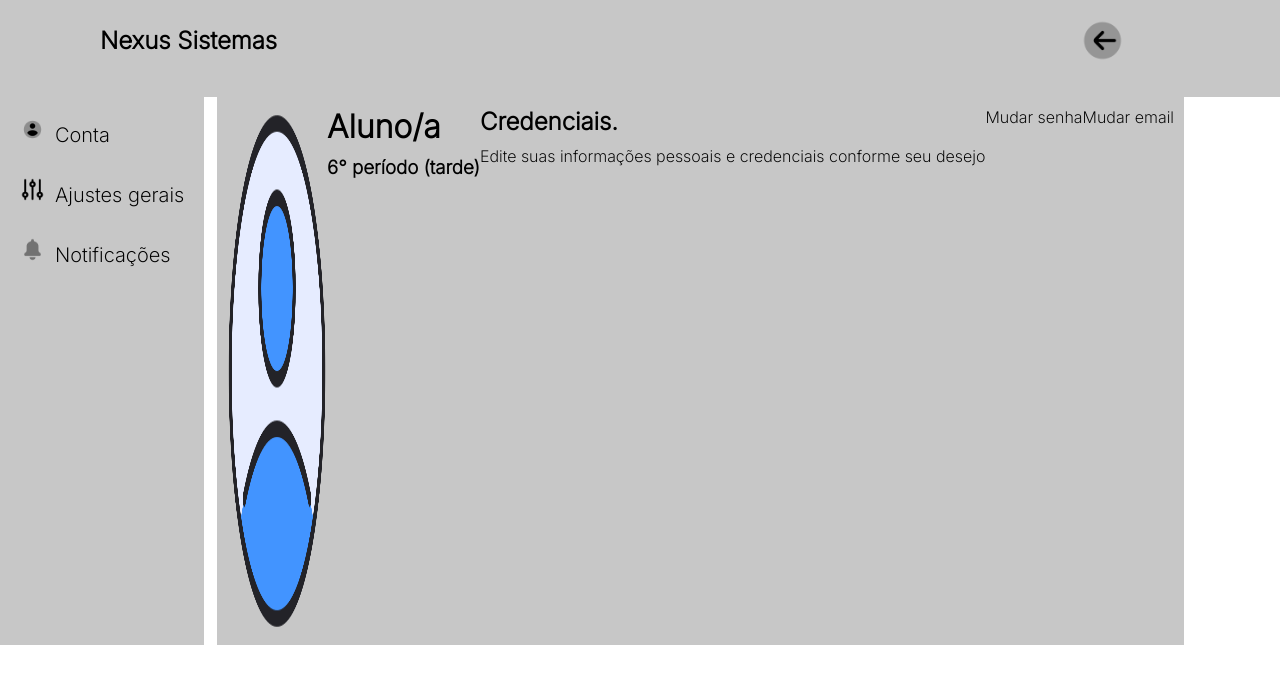
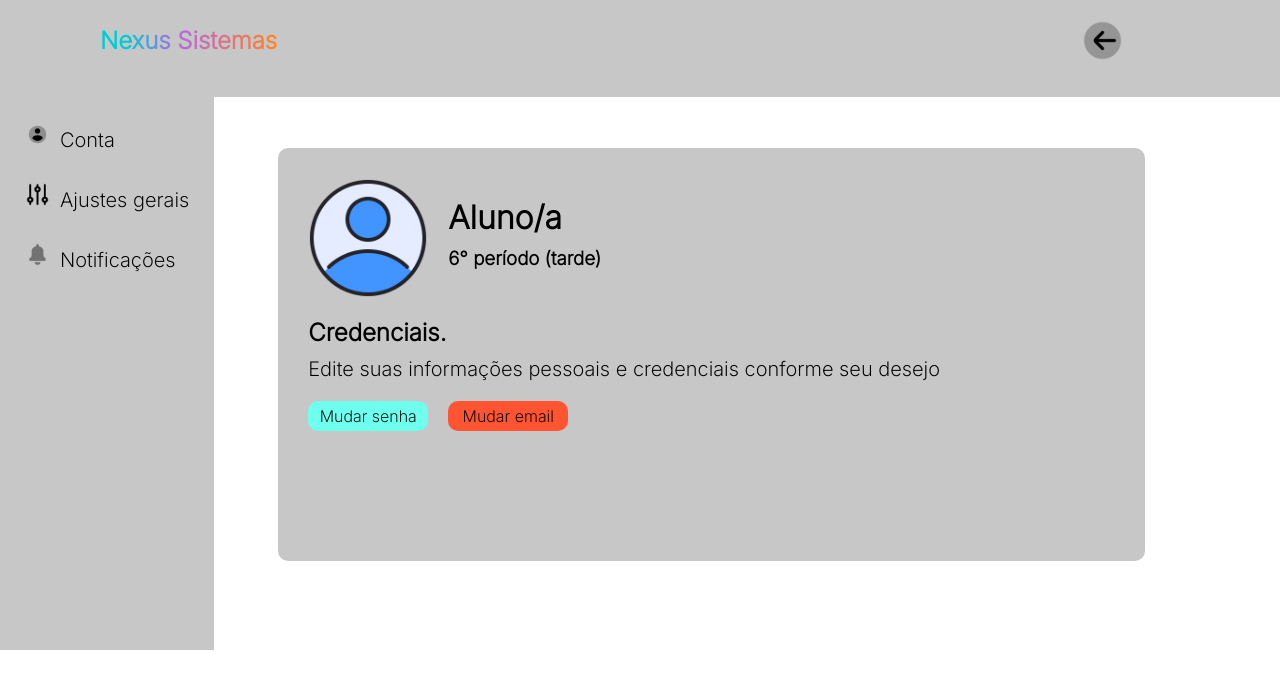
Before and after one commit to kaduu21/Nexus-Sistemas, a PHP site: page /config.html in a window 1280 px wide. Shown: the top 689 px of the page. Run offline with PHP 8.4, Linux system fonts and the light colour scheme.

Commit message:
Update em nexuscss.css
+ classes
degrade na logo

```diff
--- a/Nexus System (NS)/style/nexuscss.css
+++ b/Nexus System (NS)/style/nexuscss.css
@@ -46,6 +46,15 @@ nav img{
     display: flex;
     margin-top: 2%;
     margin-left: 100px;
+    transition: 0.5s;
+    background: linear-gradient(to right, #00ccd5 15%, #b668de 45%, #ff8427 99%);
+    -webkit-background-clip: text;
+    background-clip: text;
+    color: transparent;
+}
+
+#logo:hover{
+    font-size: 19px;
 }
 
 #bottom-bar{
@@ -82,7 +91,12 @@ nav img{
 }
 
 .img-gw{
-    width: 100px;
+    width: 120px;
+    display: inline-block;
+}
+
+.info-conta{
+    display: inline-block;
 }
 
 .side-bar{
@@ -90,7 +104,7 @@ nav img{
     display: flex;
     flex-direction: column;
     margin-right: 1%;
-    padding: 10px;
+    padding: 15px;
     font-size: 20px;
     padding-bottom: 28%;
 }
@@ -108,8 +122,13 @@ nav img{
 
 .conta{
     background-color: rgb(199, 199, 199);
-    padding: 10px;
-    display: flex;
+    padding: 30px;
+    width: 63%;
+    border-radius: 10px;
+    margin-top: 4%;
+    margin-left: 4%;
+    margin-right: 7%;
+    margin-bottom: 7%;
 }
 
 .background-system{
@@ -149,6 +168,10 @@ nav img{
     border-bottom-left-radius: 10px;
 }
 
+.paragrafo{
+    font-size: 20px;
+}
+
 .text-center{
     text-align: center;
 }
@@ -169,6 +192,14 @@ nav img{
     margin-bottom: 10px;
 }
 
+.mr-2{
+    margin-right: 20px;
+}
+
+.ml-2{
+    margin-left: 20px;
+}
+
 .ml-4{
     margin-left: 80px;
 }
@@ -179,6 +210,10 @@ nav img{
 
 .mt-1{
     margin-top: 10px;
+}
+
+.mt-2{
+    margin-top: 20px;
 }
 
 .mt-5p{
@@ -202,6 +237,11 @@ nav img{
 
 .flex-line{
     display: flex;
+}
+
+.flex-coluna{
+    display: flex;
+    flex-direction: column;
 }
 
 .flex{
@@ -265,6 +305,23 @@ nav img{
     border-radius: 10px;
 }
 
+.btn-safe-conta{
+    background-color: rgb(110, 255, 238);
+    width: 110px;
+    padding: 5px;
+    text-align: center;
+    border-radius: 10px;
+}
+
+.btn-danger-conta{
+    background-color: rgb(255, 84, 50);
+    width: 110px;
+    padding: 5px;
+    text-align: center;
+    border-radius: 10px;
+    float: none;
+}
+
 .btn-safe-login{
     background-color: rgb(110, 255, 238);
     width: 90px;
@@ -289,53 +346,53 @@ nav img{
 }
 
 .img-lateral{
-    width: 10%;
-    margin-right: 10px;
+    largura: 10%;
+ margem direita: 10px;
 }
 
-.normal-link{
-    text-decoration:underline;
-    color: rgb(0, 140, 255);
-    justify-self: flex-end;
+. .link normal{
+    texto-decoração:sublinhar;
+    cor: rgb(0, 140, 255);
+    justificar-se: extremidade flexível;
 }
 
-.link-noline{
-    text-decoration:none;
-    color: rgb(0, 140, 255);
-    justify-self: flex-end;
+. .link-nolina{
+    texto-decoração:Nenhum;
+    cor: rgb(0, 140, 255);
+    justificar-se: extremidade flexível;
 }
 
-.perfil{
-    width: 105px;
+. .perfil{
+    largura: 105px;
 }
 
-.colunas{
-    margin-top: -100px;
-    display: flex;
+. .colunas{
+ margem superior: -100px;
+ exibição: flex;
 }
 
-.aluno-perfil-popup{
-    background-color: rgb(236, 236, 236);
-    text-align: center;
-    border-radius: 10px;
-    border-bottom-right-radius: 0px;
-    border-bottom-left-radius: 0px;
-    padding-left: 80px;
-    padding-right: 80px;
-    padding-top: 30px;
-    padding-bottom: 30px;
-    z-index: 1;
+. .aluno-perfil-popup{
+    fundo-cor: rgb(236, 236, 236);
+    texto-alinhar: centro;
+ raio fronteiriço: 10px;
+    fronteira-inferior-direita-raio: 0px;
+ borda-inferior-rádio espanhol: 0px;
+    preenchimento-esquerda: 80px;
+    preenchimento-direito: 80px;
+    preenchimento-top: 30px;
+    preenchimento-inferior: 30px;
+ índice z: 1;
 }
 
-.aluno-acoes-popup{
-    background-color: rgb(224, 224, 224);
-    text-align: center;
-    border-radius: 10px;
-    border-top-left-radius: 0px;
-    border-top-right-radius: 0px;
-    padding-left: 30px;
-    padding-right: 30px;
-    padding-top: 20px;
-    padding-bottom: 150px;
-    z-index: 0;
+. .aluno-acoes-popup{
+    fundo-cor: rgb(224, 224, 224);
+    texto-alinhar: centro;
+ raio fronteiriço: 10px;
+ borda-topo-raio espanhol: 0px;
+    borda-topo-direita-raio: 0px;
+    preenchimento-esquerda: 30px;
+    preenchimento-direito: 30px;
+    preenchimento-top: 20px;
+    preenchimento-inferior: 150px;
+ índice z: 0;
 }
```
